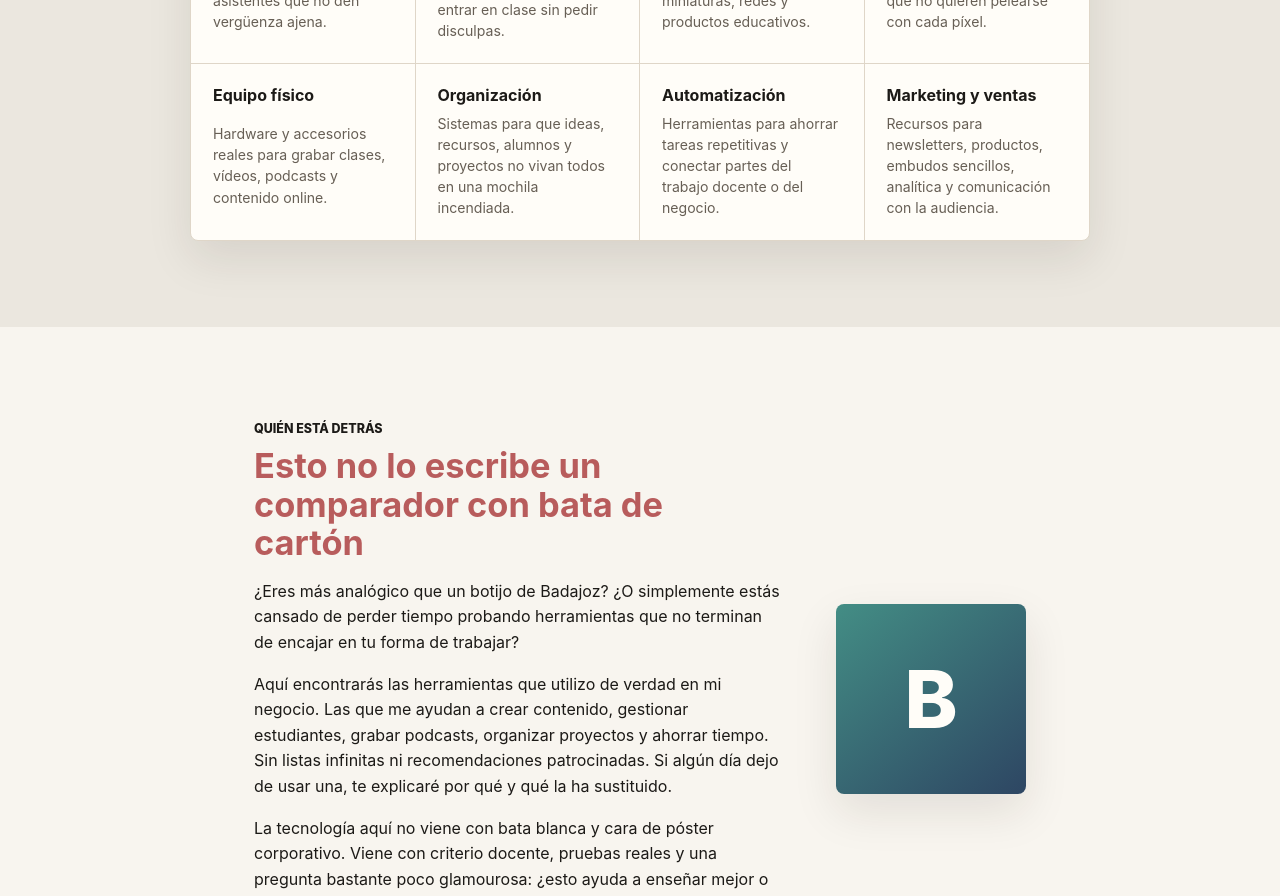
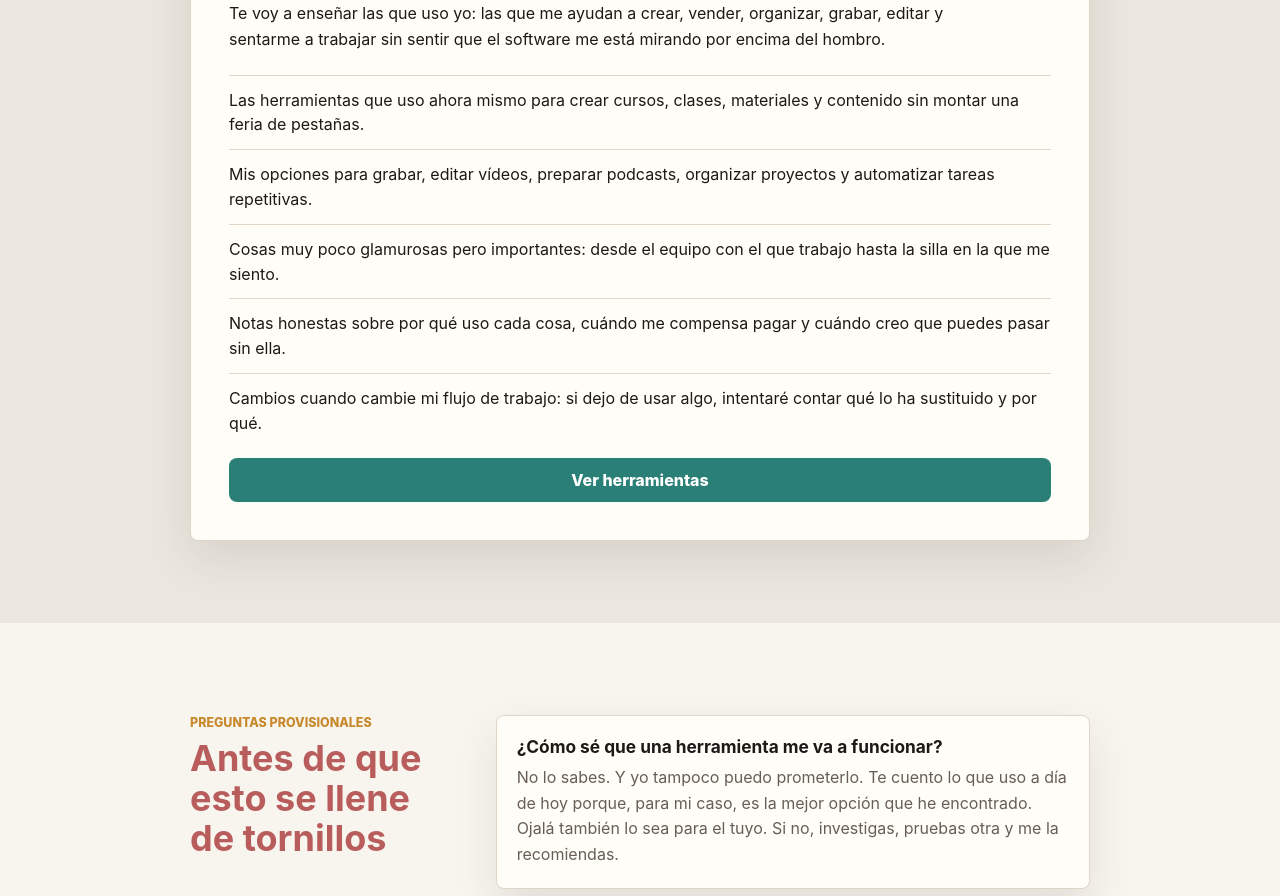
Before and after one commit to boreas77/laborjatorio, a Next.js app: page / in a window 1280 px wide. Shown: the part 980-1876 px from the top of the page. Built offline with nearby package versions, Linux system fonts and the light colour scheme.

Commit message:
Ajusta copy con voz de Borja

```diff
--- a/src/app/globals.css
+++ b/src/app/globals.css
@@ -158,11 +158,6 @@ main {
   margin-bottom: 0;
 }
 
-.home-categories {
-  background: #ebe7df;
-  padding: 0 clamp(18px, 5vw, 72px) clamp(46px, 7vw, 86px);
-}
-
 .home-search {
   background: #ebe7df;
   padding: 0 clamp(18px, 5vw, 72px) 22px;
@@ -244,88 +239,91 @@ main {
   border-color: var(--accent);
 }
 
-.home-categories__grid {
+.home-intent {
+  background: #ebe7df;
+  padding: 0 clamp(18px, 5vw, 72px) clamp(46px, 7vw, 82px);
+}
+
+.home-intent__inner {
   background: var(--paper);
   border: 1px solid var(--line);
   border-radius: 8px;
   box-shadow: var(--shadow);
   display: grid;
-  gap: 0;
-  grid-template-columns: repeat(4, minmax(0, 1fr));
+  gap: 16px;
   margin: 0 auto;
   max-width: 900px;
-  overflow: hidden;
+  padding: clamp(22px, 4vw, 38px);
 }
 
-.home-category {
-  border-bottom: 1px solid var(--line);
-  border-right: 1px solid var(--line);
-  display: grid;
-  gap: 8px;
-  min-height: 162px;
-  padding: 22px;
-}
-
-.home-category:nth-child(4n) {
-  border-right: 0;
-}
-
-.home-category:nth-last-child(-n + 4) {
-  border-bottom: 0;
-}
-
-.home-category h2 {
-  color: var(--ink);
-  font-size: 1rem;
+.home-intent__inner h2,
+.home-faq__header h2 {
+  color: var(--rose);
+  font-size: clamp(1.55rem, 3vw, 2.25rem);
   letter-spacing: 0;
-  line-height: 1.15;
+  line-height: 1.12;
   margin: 0;
 }
 
-.home-category p {
-  color: var(--muted);
-  font-size: 0.88rem;
-  line-height: 1.5;
+.home-intent__inner p {
+  color: var(--ink);
+  line-height: 1.65;
   margin: 0;
+  max-width: 720px;
 }
 
-.home-about {
-  align-items: center;
+.home-intent__inner ul {
+  display: grid;
+  gap: 12px;
+  list-style: none;
+  margin: 6px 0;
+  padding: 0;
+}
+
+.home-intent__inner li {
+  border-top: 1px solid var(--line);
+  color: var(--ink);
+  line-height: 1.55;
+  padding-top: 12px;
+}
+
+.home-faq {
   background: #f8f5ef;
-  display: grid;
-  gap: clamp(24px, 5vw, 56px);
-  grid-template-columns: minmax(0, 1fr) 190px;
-  margin: 0 auto;
-  max-width: 900px;
   padding: clamp(46px, 8vw, 92px) clamp(18px, 5vw, 72px);
 }
 
-.home-about__copy h2 {
-  color: var(--rose);
-  font-size: clamp(1.55rem, 3vw, 2.15rem);
-  letter-spacing: 0;
-  line-height: 1.12;
-  margin: 0 0 14px;
+.home-faq__inner {
+  display: grid;
+  gap: clamp(24px, 5vw, 56px);
+  grid-template-columns: minmax(220px, 0.42fr) minmax(0, 1fr);
+  margin: 0 auto;
+  max-width: 900px;
 }
 
-.home-about__copy p {
-  color: var(--ink);
-  line-height: 1.6;
-  max-width: 560px;
+.home-faq__list {
+  display: grid;
+  gap: 14px;
 }
 
-.home-about__portrait {
-  align-items: center;
-  aspect-ratio: 1;
-  background:
-    linear-gradient(140deg, rgb(42 127 118 / 88%), rgb(33 59 90 / 94%));
+.home-faq__item {
+  background: var(--paper);
+  border: 1px solid var(--line);
   border-radius: 8px;
   box-shadow: var(--shadow);
-  color: #fffdf8;
-  display: grid;
-  font-size: 5rem;
-  font-weight: 850;
-  justify-items: center;
+  padding: 20px;
+}
+
+.home-faq__item h3 {
+  font-size: 1.08rem;
+  letter-spacing: 0;
+  line-height: 1.25;
+  margin: 0 0 8px;
+}
+
+.home-faq__item p {
+  color: var(--muted);
+  line-height: 1.6;
+  margin: 0;
 }
 
 .hero--minimal {
@@ -757,7 +755,7 @@ main {
     width: 100%;
   }
 
-  .home-categories {
+  .home-intent {
     padding-top: 0;
   }
 
@@ -765,23 +763,7 @@ main {
     grid-template-columns: 1fr;
   }
 
-  .home-categories__grid,
-  .home-about {
+  .home-faq__inner {
     grid-template-columns: 1fr;
   }
-
-  .home-category,
-  .home-category:nth-child(4n),
-  .home-category:nth-last-child(-n + 4) {
-    border-bottom: 1px solid var(--line);
-    border-right: 0;
-  }
-
-  .home-category:last-child {
-    border-bottom: 0;
-  }
-
-  .home-about__portrait {
-    max-width: 180px;
-  }
 }
--- a/src/app/page.tsx
+++ b/src/app/page.tsx
@@ -1,6 +1,5 @@
 import Link from "next/link";
 import { BrandName } from "@/components/BrandName";
-import { categories } from "@/data/categories";
 
 const searchSuggestions = [
   "Crear materiales",
@@ -8,6 +7,37 @@ const searchSuggestions = [
   "Editar vídeo",
   "Organizar proyectos",
   "Vender cursos"
+];
+
+const whatYouWillFind = [
+  "Las herramientas que uso ahora mismo para crear cursos, clases, materiales y contenido sin montar una feria de pestañas.",
+  "Mis opciones para grabar, editar vídeos, preparar podcasts, organizar proyectos y automatizar tareas repetitivas.",
+  "Cosas muy poco glamurosas pero importantes: desde el equipo con el que trabajo hasta la silla en la que me siento.",
+  "Notas honestas sobre por qué uso cada cosa, cuándo me compensa pagar y cuándo creo que puedes pasar sin ella.",
+  "Cambios cuando cambie mi flujo de trabajo: si dejo de usar algo, intentaré contar qué lo ha sustituido y por qué."
+];
+
+const faqs = [
+  {
+    question: "¿Cómo sé que una herramienta me va a funcionar?",
+    answer:
+      "No lo sabes. Y yo tampoco puedo prometerlo. Te cuento lo que uso a día de hoy porque, para mi caso, es la mejor opción que he encontrado. Ojalá también lo sea para el tuyo. Si no, investigas, pruebas otra y me la recomiendas."
+  },
+  {
+    question: "¿Esto es una lista de herramientas con ranking y medallitas?",
+    answer:
+      "No va de coronar a la herramienta definitiva. Va de explicar qué uso, para qué lo uso y qué problema me resuelve en una semana normal de trabajo."
+  },
+  {
+    question: "¿Recomiendas herramientas que no usas?",
+    answer:
+      "La idea es que no. Puede que mencione alternativas, pero el corazón del Laborjatorio son las herramientas que han pasado por mi mesa, mis clases, mis cursos o mis pequeñas crisis de calendario."
+  },
+  {
+    question: "¿Hay enlaces de afiliado?",
+    answer:
+      "Puede haberlos. Si comprobara que una herramienta no merece la pena, no entraría aquí por mucho enlace bonito que tuviera. El criterio editorial va antes que la comisión."
+  }
 ];
 
 export default function HomePage() {
@@ -48,44 +78,40 @@ export default function HomePage() {
         </form>
       </section>
 
-      <section className="home-categories" aria-label="Categorías de herramientas">
-        <div className="home-categories__grid">
-          {categories.map((category) => (
-            <Link className="home-category" href={`/categorias/${category.slug}`} key={category.slug}>
-              <h2>{category.name}</h2>
-              <p>{category.description}</p>
-            </Link>
-          ))}
+      <section className="home-intent" aria-labelledby="home-intent-title">
+        <div className="home-intent__inner">
+          <p className="eyebrow">Lo que vas a encontrar</p>
+          <h2 id="home-intent-title">No te voy a recomendar cualquier herramienta</h2>
+          <p>
+            Te voy a enseñar las que uso yo: las que me ayudan a crear, vender,
+            organizar, grabar, editar y sentarme a trabajar sin sentir que el software
+            me está mirando por encima del hombro.
+          </p>
+          <ul>
+            {whatYouWillFind.map((item) => (
+              <li key={item}>{item}</li>
+            ))}
+          </ul>
+          <Link className="button button--primary" href="/herramientas">
+            Ver herramientas
+          </Link>
         </div>
       </section>
 
-      <section className="home-about">
-        <div className="home-about__copy">
-          <p className="eyebrow">Quién está detrás</p>
-          <h2>Esto no lo escribe un comparador con bata de cartón</h2>
-          <p>
-            ¿Eres más analógico que un botijo de Badajoz? ¿O simplemente estás
-            cansado de perder tiempo probando herramientas que no terminan de encajar
-            en tu forma de trabajar?
-          </p>
-          <p>
-            Aquí encontrarás las herramientas que utilizo de verdad en mi negocio.
-            Las que me ayudan a crear contenido, gestionar estudiantes, grabar podcasts,
-            organizar proyectos y ahorrar tiempo. Sin listas infinitas ni recomendaciones
-            patrocinadas. Si algún día dejo de usar una, te explicaré por qué y qué la
-            ha sustituido.
-          </p>
-          <p>
-            La tecnología aquí no viene con bata blanca y cara de póster corporativo.
-            Viene con criterio docente, pruebas reales y una pregunta bastante poco
-            glamourosa: ¿esto ayuda a enseñar mejor o solo hace ruido con luces?
-          </p>
-          <Link className="button button--primary" href="/sobre">
-            Sobre mí
-          </Link>
-        </div>
-        <div className="home-about__portrait" aria-label="Espacio para foto de Borja">
-          <span>B</span>
+      <section className="home-faq" aria-labelledby="home-faq-title">
+        <div className="home-faq__inner">
+          <div className="home-faq__header">
+            <p className="eyebrow">Preguntas provisionales</p>
+            <h2 id="home-faq-title">Antes de que esto se llene de tornillos</h2>
+          </div>
+          <div className="home-faq__list">
+            {faqs.map((faq) => (
+              <article className="home-faq__item" key={faq.question}>
+                <h3>{faq.question}</h3>
+                <p>{faq.answer}</p>
+              </article>
+            ))}
+          </div>
         </div>
       </section>
     </>
--- a/src/components/SiteHeader.tsx
+++ b/src/components/SiteHeader.tsx
@@ -8,9 +8,9 @@ export function SiteHeader() {
         <BrandName casing="upper" />
       </Link>
       <nav aria-label="Navegacion principal">
+        <Link href="/">Inicio</Link>
         <Link href="/herramientas">Herramientas</Link>
-        <Link href="/categorias">Categorías</Link>
-        <Link href="/sobre">Sobre</Link>
+        <Link href="/sobre">Sobre mí</Link>
       </nav>
     </header>
   );
```
Also changed, not shown: src/app/afiliacion/page.tsx (deleted, +0 -25 lines), src/app/categorias/[slug]/page.tsx (deleted, +0 -71 lines), src/app/categorias/page.tsx (deleted, +0 -39 lines), src/app/sitemap.ts (+1 -15 lines).
